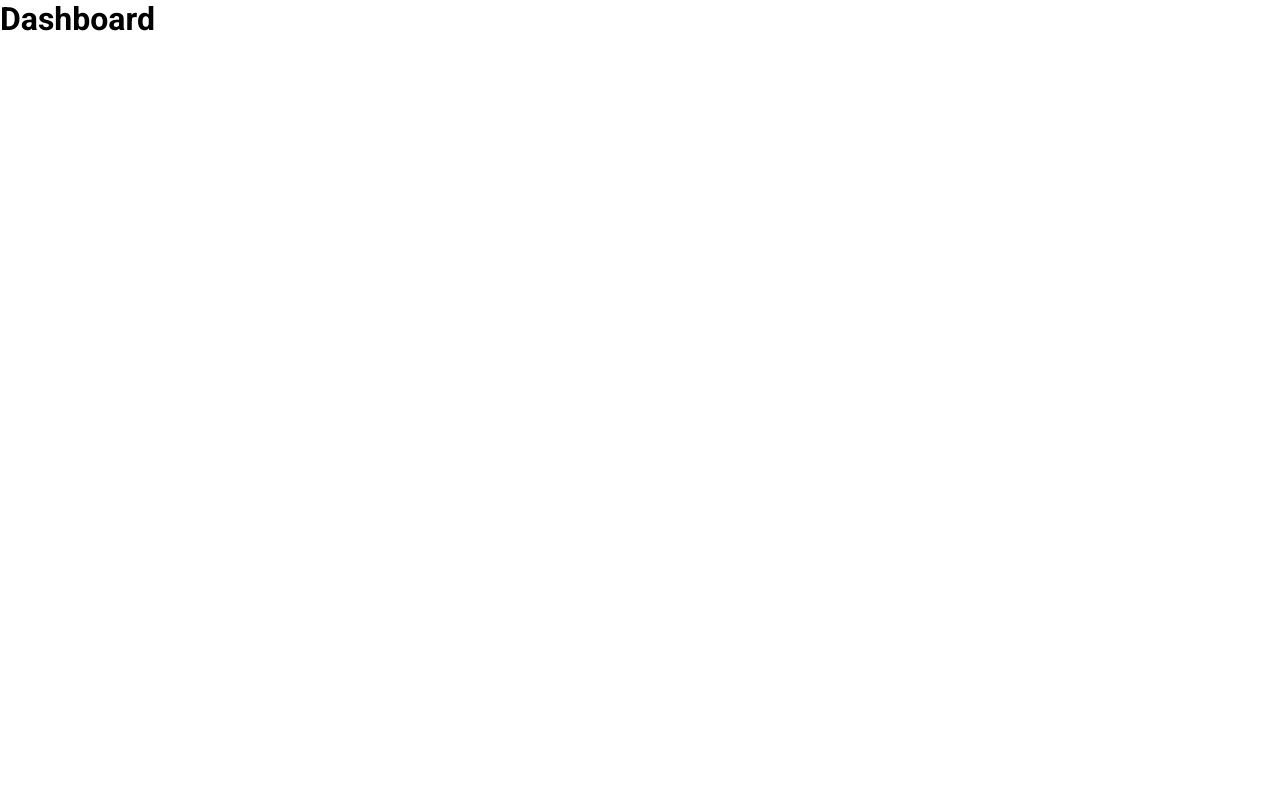
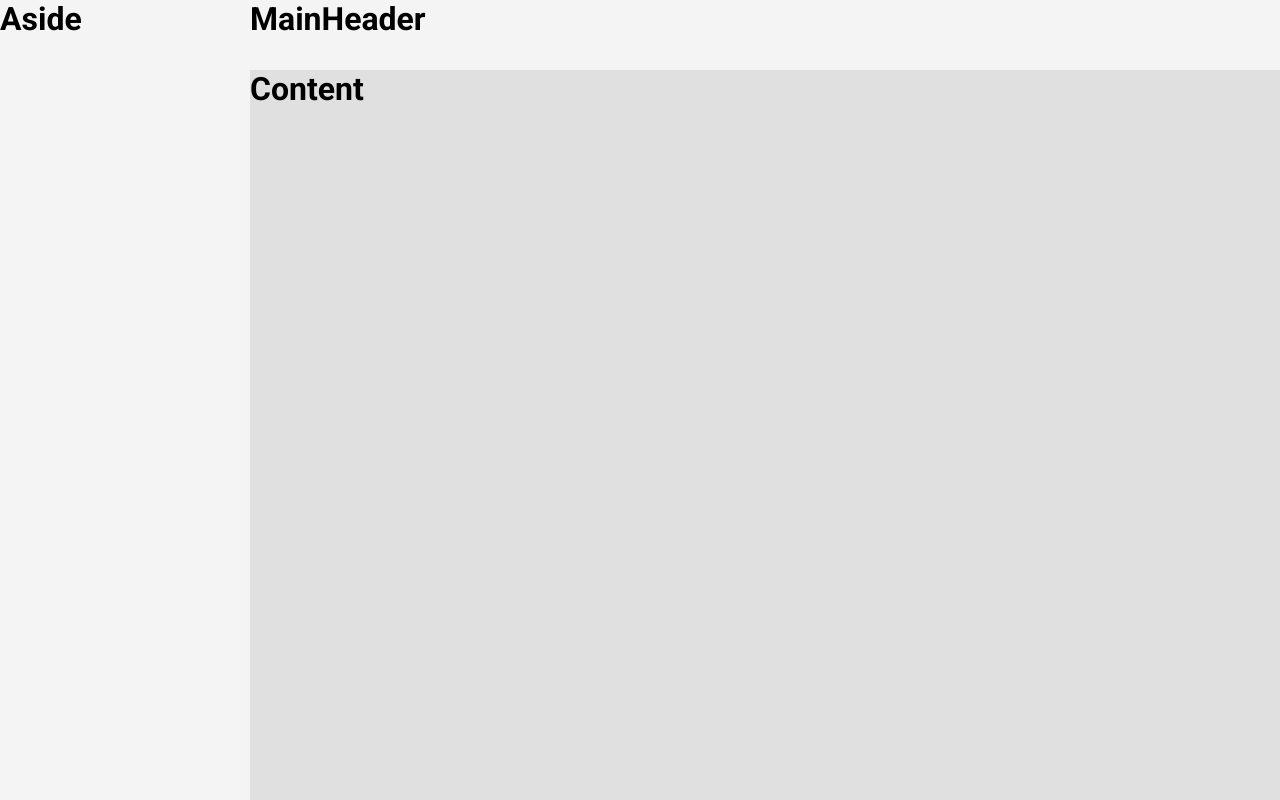
Before and after one commit to devBernardo-Mendes/pit-cotemig-2024, a React (Create React App) app: page / in a window 1280 px wide. Built offline with nearby package versions, Linux system fonts and the light colour scheme.

Commit message:
feat: :sparkles: Create component grid layout

```diff
--- a/src/App.tsx
+++ b/src/App.tsx
@@ -1,12 +1,12 @@
 import React from "react";
 import GlobalStyles from "./styles/GlobalStyles";
-import Dashboard from "./pages/Dashboard";
+import Layout from "./components/Layout";
 
 const App: React.FC = () => {
   return (
     <>
       <GlobalStyles />
-      <Dashboard />
+      <Layout />
     </>
   );
 };
--- /dev/null
+++ b/src/components/Aside/index.tsx
@@ -0,0 +1,12 @@
+import React from "react";
+import { ContainerSC } from "./styles/styled";
+
+const Aside: React.FC = () => {
+  return (
+    <ContainerSC>
+      <h1>Aside</h1>
+    </ContainerSC>
+  );
+};
+
+export default Aside;
--- /dev/null
+++ b/src/components/Aside/styles/styled.ts
@@ -0,0 +1,7 @@
+import styled from "styled-components";
+
+export const ContainerSC = styled.div`
+  grid-area: AS;
+
+  background-color: #f4f4f4;
+`;
--- /dev/null
+++ b/src/components/Content/index.tsx
@@ -0,0 +1,12 @@
+import React from "react";
+import { ContainerSC } from "./styles/styled";
+
+const Content: React.FC = () => {
+  return (
+    <ContainerSC>
+      <h1>Content</h1>
+    </ContainerSC>
+  );
+};
+
+export default Content;
--- /dev/null
+++ b/src/components/Content/styles/styled.ts
@@ -0,0 +1,7 @@
+import styled from "styled-components";
+
+export const ContainerSC = styled.div`
+  grid-area: CT;
+
+  background-color: #e0e0e0;
+`;
--- /dev/null
+++ b/src/components/HeaderMain/index.tsx
@@ -0,0 +1,12 @@
+import React from "react";
+import { ContainerSC } from "./styles/styled";
+
+const MainHeader: React.FC = () => {
+  return (
+    <ContainerSC>
+      <h1>MainHeader</h1>
+    </ContainerSC>
+  );
+};
+
+export default MainHeader;
--- /dev/null
+++ b/src/components/HeaderMain/styles/styled.ts
@@ -0,0 +1,7 @@
+import styled from "styled-components";
+
+export const ContainerSC = styled.div`
+  grid-area: MH;
+
+  background-color: #f4f4f4;
+`;
--- /dev/null
+++ b/src/components/Layout/index.tsx
@@ -0,0 +1,17 @@
+import React from "react";
+import { ContainerSC } from "./styles/styled";
+import MainHeader from "../HeaderMain";
+import Content from "../Content";
+import Aside from "../Aside";
+
+const Layout: React.FC = () => {
+  return (
+    <ContainerSC>
+      <MainHeader />
+      <Aside />
+      <Content />
+    </ContainerSC>
+  );
+};
+
+export default Layout;
--- /dev/null
+++ b/src/components/Layout/styles/styled.ts
@@ -0,0 +1,11 @@
+import styled from "styled-components";
+
+export const ContainerSC = styled.div`
+  display: grid;
+  grid-template-columns: 15.625rem auto;
+  grid-template-rows: 4.375rem auto;
+
+  grid-template-areas: "AS MH" "AS CT";
+
+  height: 100vh;
+`;
```
